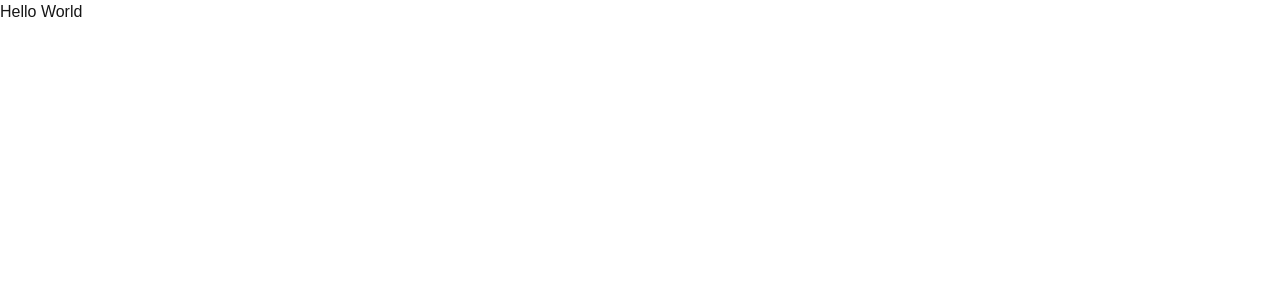
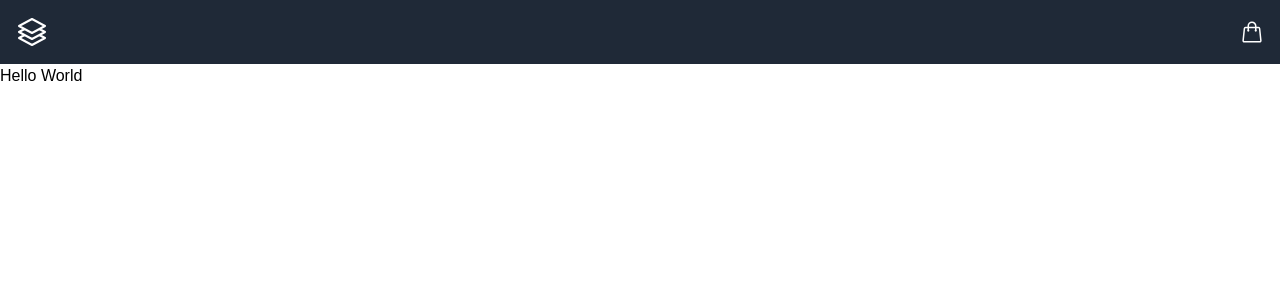
Before and after one commit to pawelmiklas/next-js-ecommerce, a Next.js app: page / in a window 1280 px wide. Shown: the top 300 px of the page. Built offline with nearby package versions, Linux system fonts and the light colour scheme.

Commit message:
feat: add icons and header navigation

```diff
--- a/app/globals.css
+++ b/app/globals.css
@@ -2,26 +2,6 @@
 @tailwind components;
 @tailwind utilities;
 
-:root {
-  --background: #ffffff;
-  --foreground: #171717;
-}
-
-@media (prefers-color-scheme: dark) {
-  :root {
-    --background: #0a0a0a;
-    --foreground: #ededed;
-  }
-}
-
 body {
-  color: var(--foreground);
-  background: var(--background);
   font-family: Arial, Helvetica, sans-serif;
 }
-
-@layer utilities {
-  .text-balance {
-    text-wrap: balance;
-  }
-}
--- a/app/layout.tsx
+++ b/app/layout.tsx
@@ -1,6 +1,11 @@
 import type { Metadata } from "next";
 import localFont from "next/font/local";
 import "./globals.css";
+import Link from "next/link";
+import {
+  ShoppingBagIcon,
+  Square3Stack3DIcon,
+} from "@heroicons/react/24/outline";
 
 const geistSans = localFont({
   src: "./fonts/GeistVF.woff",
@@ -14,8 +19,8 @@ const geistMono = localFont({
 });
 
 export const metadata: Metadata = {
-  title: "Create Next App",
-  description: "Generated by create next app",
+  title: "StyleHub",
+  description: "Elevate your style with our curated fashion collection",
 };
 
 export default function RootLayout({
@@ -28,6 +33,18 @@ export default function RootLayout({
       <body
         className={`${geistSans.variable} ${geistMono.variable} antialiased`}
       >
+        <header className="bg-gray-800 p-4">
+          <nav className="flex justify-between items-center">
+            <Link href="/" className="text-white">
+              <Square3Stack3DIcon className="h-8 w-8" aria-hidden="true" />
+              <span className="sr-only">StyleHub</span>
+            </Link>
+            <Link href="/cart" className="text-white">
+              <ShoppingBagIcon className="h-6 w-6" aria-hidden="true" />
+              <span className="sr-only">Cart</span>
+            </Link>
+          </nav>
+        </header>
         {children}
       </body>
     </html>
--- a/package.json
+++ b/package.json
@@ -9,6 +9,7 @@
     "lint": "next lint"
   },
   "dependencies": {
+    "@heroicons/react": "^2.1.5",
     "next": "14.2.11",
     "react": "^18",
     "react-dom": "^18",
```
Also changed, not shown: 1 other file (tests, documents, lock files or other folders).
